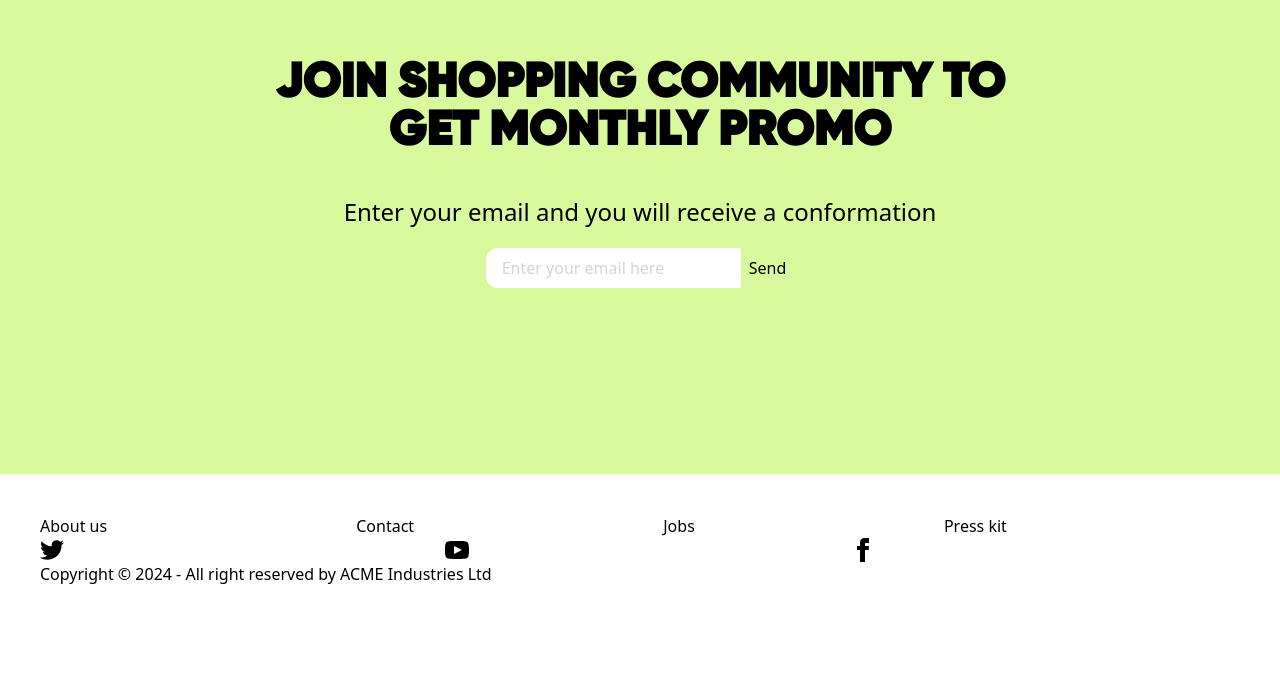
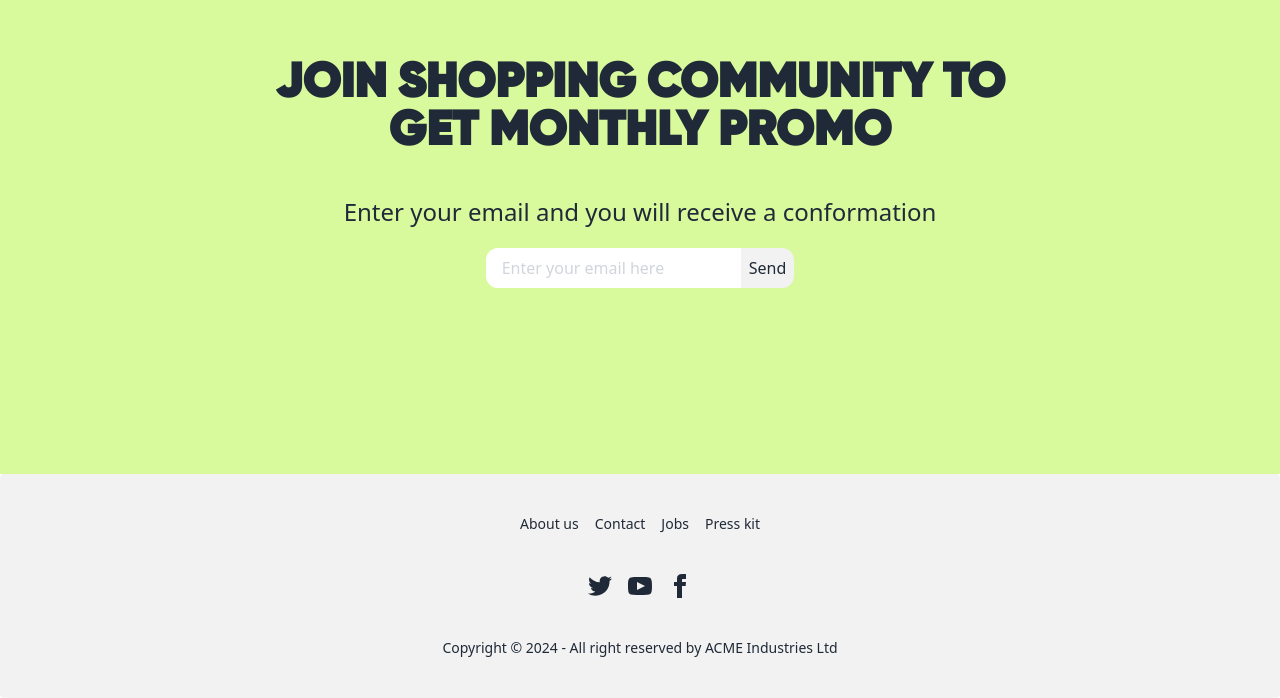
Before and after one commit to kmr-ankitt/Shopie, a React (Vite) app: page / in a window 1280 px wide. Shown: the part 2526-3224 px from the top of the page. Before the commit the page ends 3152 px from the top, so only its background shows below. Built offline with nearby package versions, Linux system fonts and the light colour scheme.

Commit message:
daisy ui

```diff
--- a/package.json
+++ b/package.json
@@ -24,6 +24,7 @@
     "@typescript-eslint/parser": "^7.2.0",
     "@vitejs/plugin-react": "^4.2.1",
     "autoprefixer": "^10.4.19",
+    "daisyui": "^4.12.2",
     "eslint": "^8.57.0",
     "eslint-plugin-react-hooks": "^4.6.0",
     "eslint-plugin-react-refresh": "^0.4.6",
--- a/tailwind.config.js
+++ b/tailwind.config.js
@@ -1,4 +1,5 @@
 /** @type {import('tailwindcss').Config} */
+import daisyui from "daisyui"
 export default {
   content: [
     "./index.html",
@@ -16,5 +17,5 @@ export default {
       },
     },
   },
-  plugins: [],
+  plugins: [daisyui,],
 };
```
Also changed, not shown: 1 other file (tests, documents, lock files or other folders).
